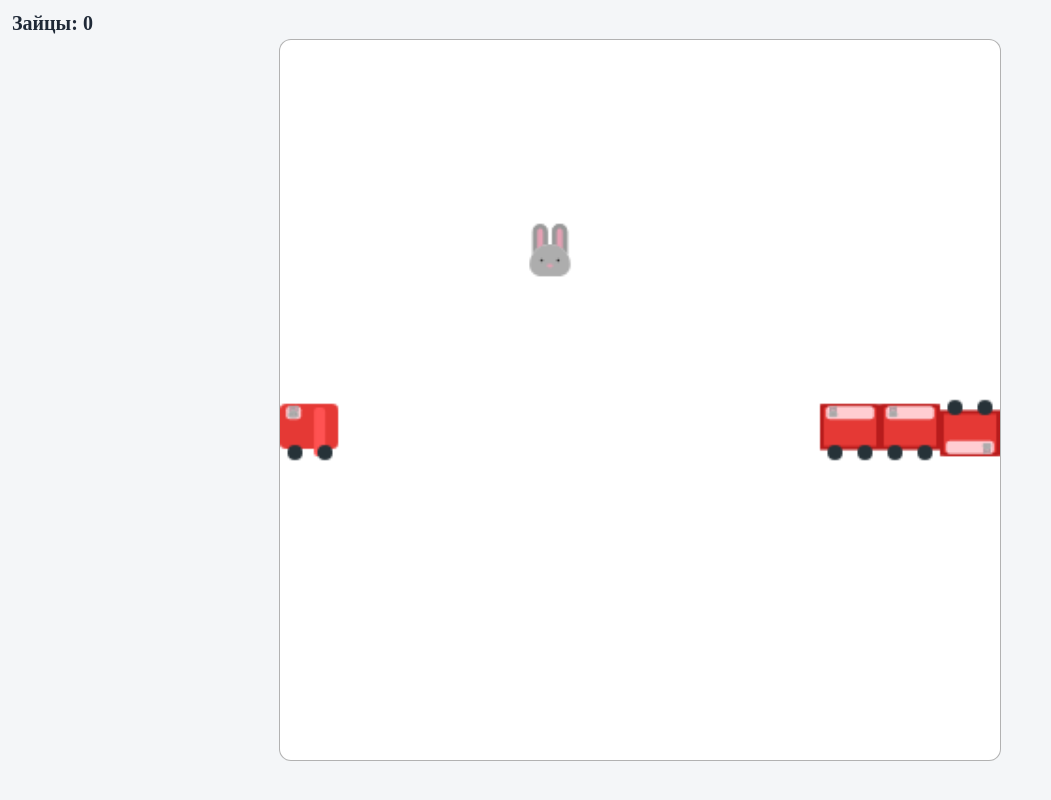
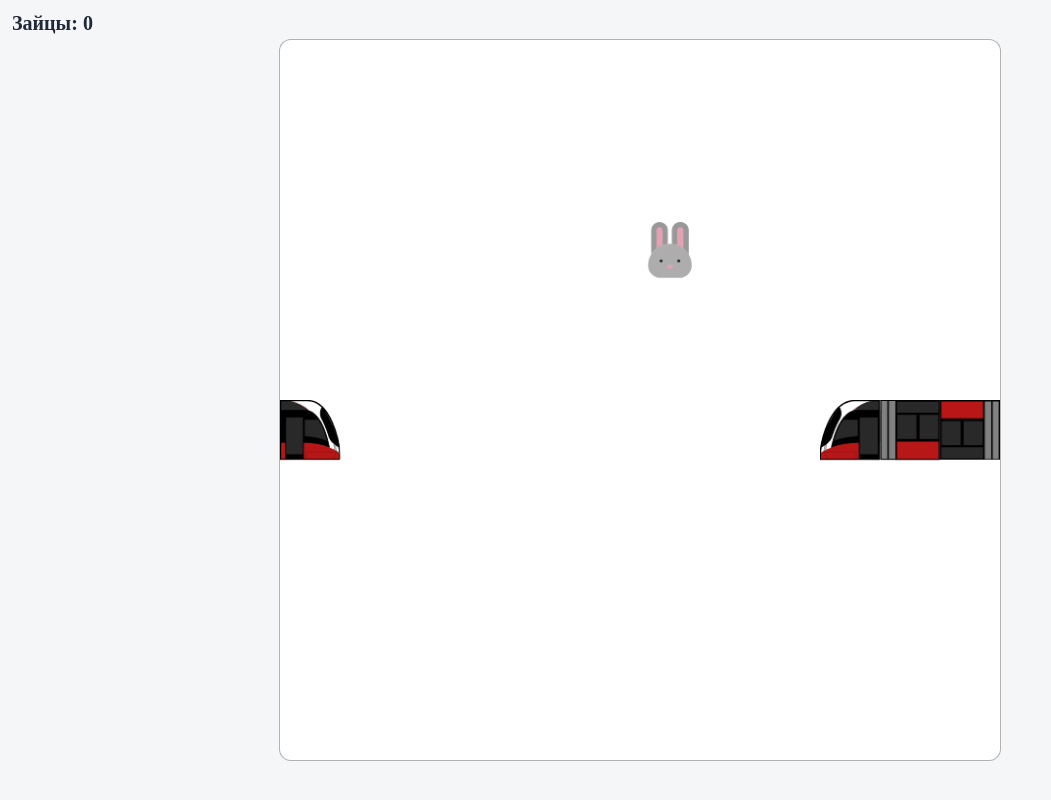
Before and after one commit to pavelguest/snake, a website built with Vite: page index.html in a window 1280 px wide. Shown: the whole page, without its empty margins (0-1051 px from the left). Built offline with nearby package versions, Linux system fonts and the light colour scheme.

Commit message:
feat: add card pickup and bus segments. Add card and bus sprites

```diff
--- a/index.html
+++ b/index.html
@@ -6,7 +6,7 @@
       name="viewport"
       content="width=device-width, initial-scale=1.0, maximum-scale=1.0, user-scalable=no, viewport-fit=cover"
     />
-    <title>Поймай зайца</title>
+    <title>Осторожно, зайцы!</title>
   </head>
   <body>
     <div id="hud">Зайцы: 0</div>
--- a/src/main.js
+++ b/src/main.js
@@ -1,13 +1,29 @@
 import "./style.css";
 import rabbitUrl from "./assets/rabbit.svg";
+import cardUrl from "./assets/card.svg";
+import busHeadUrl from "./assets/bus-head.svg";
+import busBodyUrl from "./assets/bus-body.svg";
+import busBackUrl from "./assets/bus-back.svg";
 
 const canvas = document.getElementById("game");
 const context = canvas.getContext("2d");
 
-const GAME_SIZE = 384;
+const tileCount = 12;
+let GAME_SIZE;
+let grid;
 
-const grid = 32;
-const tileCount = GAME_SIZE / grid;
+function calculateGameSize() {
+  const screen = Math.min(window.innerWidth, window.innerHeight);
+  const size = screen * 0.92;
+  return Math.min(Math.max(size, 384), 768);
+}
+
+function updateGameSize() {
+  GAME_SIZE = calculateGameSize();
+  grid = GAME_SIZE / tileCount;
+}
+
+updateGameSize();
 
 function resizeCanvas() {
   const dpr = window.devicePixelRatio || 1;
@@ -15,10 +31,10 @@ function resizeCanvas() {
   canvas.width = GAME_SIZE * dpr;
   canvas.height = GAME_SIZE * dpr;
 
-  canvas.style.width = "90vw";
-  canvas.style.height = "90vw";
-  canvas.style.maxWidth = "90vh";
-  canvas.style.maxHeight = "90vh";
+  canvas.style.width = `${GAME_SIZE}px`;
+  canvas.style.height = `${GAME_SIZE}px`;
+  canvas.style.maxWidth = `min(90vw, 90dvh)`;
+  canvas.style.maxHeight = `min(90vw, 90dvh)`;
 
   context.setTransform(dpr, 0, 0, dpr, 0, 0);
 
@@ -30,24 +46,32 @@ resizeCanvas();
 
 window.addEventListener("resize", resizeCanvas);
 
-const COLORS = {
-  bus: "#E53935",
-  busDark: "#B71C1C",
-  busFront: "#FF5252",
-  window: "#FFCDD2",
-  wheel: "#263238",
-};
-
 const rabbitImg = new Image();
 rabbitImg.src = rabbitUrl;
+
+const cardImg = new Image();
+cardImg.src = cardUrl;
+
+const busHeadImg = new Image();
+busHeadImg.src = busHeadUrl;
+
+const busBodyImg = new Image();
+busBodyImg.src = busBodyUrl;
+
+const busBackImg = new Image();
+busBackImg.src = busBackUrl;
 
 let lastTime = 0;
 const step = 1000 / 4;
 let accumulator = 0;
 let snake;
-let pickup;
 let score;
 let gameOver = false;
+let pickupsSinceLastCard = 0;
+let nextCardAt = 0;
+const CARD_TTL = 5; // seconds
+let rabbit;
+let card = null;
 
 function updateHud() {
   document.getElementById("hud").innerText = "Зайцы: " + score;
@@ -63,7 +87,10 @@ function init() {
     maxCells: 4,
   };
 
-  pickup = spawnPickup();
+  pickupsSinceLastCard = 0;
+  nextCardAt = 3 + Math.floor(Math.random() * 3);
+  rabbit = spawnRabbit();
+  card = null;
   score = 0;
   gameOver = false;
 
@@ -79,7 +106,7 @@ function isOnSnake(x, y) {
   return snake.cells.some((cell) => cell.x === x && cell.y === y);
 }
 
-function spawnPickup() {
+function spawnRabbit() {
   let x, y;
   let tries = 0;
 
@@ -90,6 +117,22 @@ function spawnPickup() {
   } while (isOnSnake(x, y) && tries < 100);
 
   return { x, y };
+}
+
+function spawnCard() {
+  let x, y;
+  let tries = 0;
+
+  do {
+    x = getRandomInt(0, tileCount) * grid;
+    y = getRandomInt(0, tileCount) * grid;
+    tries++;
+  } while (
+    (isOnSnake(x, y) || (rabbit && x === rabbit.x && y === rabbit.y)) &&
+    tries < 100
+  );
+
+  return { x, y, ttl: CARD_TTL };
 }
 
 function endGame() {
@@ -155,71 +198,7 @@ function roundRect(x, y, width, height, radius) {
   context.closePath();
 }
 
-function drawWheels() {
-  const wheelR = grid / 8;
-  const wheelY = grid - grid / 8;
-
-  context.fillStyle = COLORS.wheel;
-  context.beginPath();
-  context.arc(grid / 4, wheelY, wheelR, 0, Math.PI * 2);
-  context.arc(grid - grid / 4, wheelY, wheelR, 0, Math.PI * 2);
-  context.fill();
-}
-
-function drawRabbitInWindow(x, y, size) {
-  if (!rabbitImg.complete) return;
-  context.drawImage(rabbitImg, x, y, size, size);
-}
-
-function drawBusHead() {
-  const bodyH = grid - grid / 4;
-  const radius = grid / 10;
-
-  context.fillStyle = COLORS.bus;
-  roundRect(0, grid / 16, grid - 1, bodyH, radius);
-  context.fill();
-
-  context.fillStyle = COLORS.busFront;
-  roundRect(
-    grid - grid / 2.3,
-    grid / 8,
-    grid / 5.3,
-    grid - grid / 5.3,
-    grid / 16,
-  );
-  context.fill();
-
-  context.fillStyle = COLORS.window;
-  roundRect(grid / 10, grid / 10, grid / 4, grid / 4.5, grid / 16);
-  context.fill();
-
-  drawRabbitInWindow(grid / 9, grid / 12, grid / 4.5);
-
-  drawWheels();
-}
-
-function drawBusCarriage() {
-  const bodyH = grid - grid / 4;
-  const radius = grid / 16;
-
-  context.fillStyle = COLORS.bus;
-  roundRect(0, grid / 16, grid - 1, bodyH, radius);
-  context.fill();
-
-  context.strokeStyle = COLORS.busDark;
-  context.lineWidth = 2;
-  context.strokeRect(1, grid / 10, grid - 2, bodyH - grid / 20);
-
-  context.fillStyle = COLORS.window;
-  roundRect(grid / 10, grid / 10, grid - grid / 5, grid / 4.5, grid / 16);
-  context.fill();
-
-  drawRabbitInWindow(grid / 8, grid / 10, grid / 5.3);
-
-  drawWheels();
-}
-
-function drawBusSegment(cell, index) {
+function drawSegmentImage(img, cell, index) {
   const { dx, dy } = getSegmentDirection(index);
 
   context.save();
@@ -231,16 +210,31 @@ function drawBusSegment(cell, index) {
 
   context.translate(-grid / 2, -grid / 2);
 
-  if (index === 0) {
-    drawBusHead();
+  if (img.complete) {
+    context.drawImage(img, 0, 0, grid, grid);
   } else {
-    drawBusCarriage();
+    context.fillStyle = "#E53935";
+    context.fillRect(0, 0, grid, grid);
   }
 
   context.restore();
 }
 
-function drawPickup() {
+function drawBusSegment(cell, index) {
+  let img;
+
+  if (index === 0) {
+    img = busHeadImg;
+  } else if (index === snake.cells.length - 1) {
+    img = busBackImg;
+  } else {
+    img = busBodyImg;
+  }
+
+  drawSegmentImage(img, cell, index);
+}
+
+function drawRabbit() {
   if (!rabbitImg.complete) return;
 
   context.save();
@@ -250,11 +244,24 @@ function drawPickup() {
 
   context.drawImage(
     rabbitImg,
-    pickup.x + padding,
-    pickup.y + padding,
+    rabbit.x + padding,
+    rabbit.y + padding,
     size,
     size,
   );
+
+  context.restore();
+}
+
+function drawCard() {
+  if (!card || !cardImg.complete) return;
+
+  context.save();
+
+  const padding = 2;
+  const size = grid - padding * 2;
+
+  context.drawImage(cardImg, card.x + padding, card.y + padding, size, size);
 
   context.restore();
 }
@@ -275,11 +282,38 @@ function update() {
     snake.cells.pop();
   }
 
-  if (snake.x === pickup.x && snake.y === pickup.y) {
+  if (snake.x === rabbit.x && snake.y === rabbit.y) {
     snake.maxCells++;
     score++;
     updateHud();
-    pickup = spawnPickup();
+    rabbit = spawnRabbit();
+    pickupsSinceLastCard++;
+
+    if (pickupsSinceLastCard >= nextCardAt && snake.cells.length >= 4) {
+      card = spawnCard();
+      pickupsSinceLastCard = 0;
+      nextCardAt = 3 + Math.floor(Math.random() * 3);
+    }
+  }
+
+  if (card && snake.x === card.x && snake.y === card.y) {
+    snake.maxCells = Math.max(1, snake.maxCells - 1);
+
+    while (snake.cells.length > snake.maxCells) {
+      snake.cells.pop();
+    }
+
+    score--;
+    updateHud();
+    card = null;
+  }
+
+  if (card) {
+    card.ttl -= step / 1000;
+
+    if (card.ttl <= 0) {
+      card = null;
+    }
   }
 
   for (let i = 1; i < snake.cells.length; i++) {
@@ -293,7 +327,11 @@ function update() {
 function render() {
   context.clearRect(0, 0, GAME_SIZE, GAME_SIZE);
 
-  drawPickup();
+  drawRabbit();
+
+  if (card) {
+    drawCard();
+  }
 
   snake.cells.forEach((cell, index) => {
     drawBusSegment(cell, index);
@@ -429,8 +467,23 @@ function startGame() {
   loop();
 }
 
-if (rabbitImg.complete) {
-  startGame();
-} else {
-  rabbitImg.onload = startGame;
+const images = [rabbitImg, cardImg, busHeadImg, busBodyImg, busBackImg];
+let imagesLoaded = 0;
+
+function onImageReady() {
+  imagesLoaded++;
+
+  if (imagesLoaded === images.length) {
+    startGame();
+  }
 }
+
+images.forEach((img) => {
+  if (img.complete) {
+    onImageReady();
+  } else {
+    img.onload = onImageReady;
+  }
+
+  img.onerror = onImageReady;
+});
--- a/src/style.css
+++ b/src/style.css
@@ -35,16 +35,18 @@ body {
 }
 
 canvas {
-  width: min(90vw, 384px);
-  max-width: 90vh;
-  height: min(90vw, 384px);
-  max-height: 90vh;
+  width: 100%;
+  height: 100%;
+  max-width: min(90vw, 90dvh);
+  max-height: min(90vw, 90dvh);
+  aspect-ratio: 1;
   background: var(--canvas-bg);
   border: 1px solid rgba(0, 0, 0, 0.3);
   border-radius: 12px;
   -webkit-user-select: none;
           user-select: none;
 
+  image-rendering: auto;
   touch-action: none;
 }
 
```
Also changed, not shown: src/assets/bus-back.svg (added), src/assets/bus-body.svg (added), src/assets/bus-head.svg (added), 1 other file.
